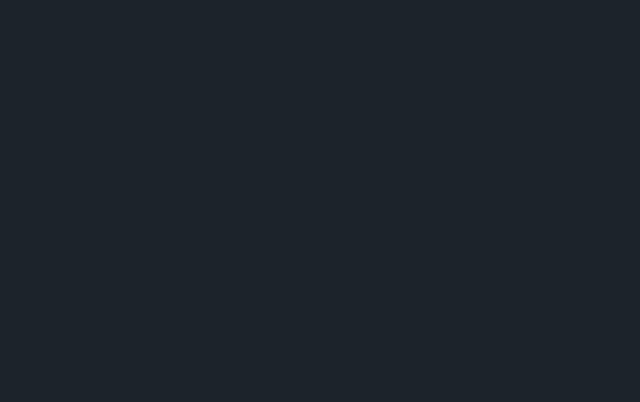
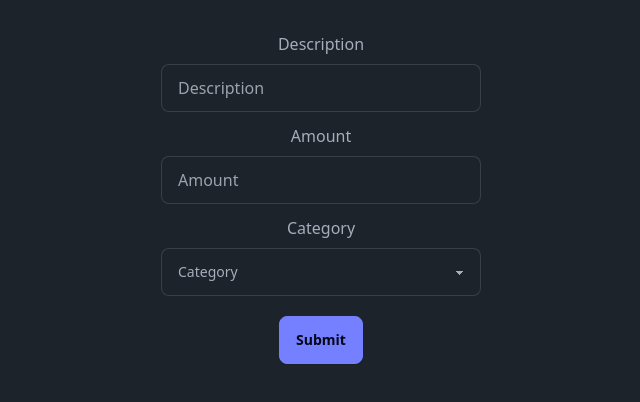
Before and after one commit to matthewyoungjr/ExpenseTracker, a React (Vite) app: page / in a window 1280 px wide. Shown: the top 402 px of the page, without its empty margins (319-959 px from the left). Built offline with nearby package versions, Linux system fonts and the light colour scheme.

Commit message:
feat: Added Form Component

```diff
--- a/src/App.tsx
+++ b/src/App.tsx
@@ -1,7 +1,12 @@
 import "./App.css";
+import Form from "./components/Form";
 
 function App() {
-  return <></>;
+  return (
+    <>
+      <Form />
+    </>
+  );
 }
 
 export default App;
--- /dev/null
+++ b/src/components/Form.tsx
@@ -0,0 +1,51 @@
+const Form = () => {
+  return (
+    <div>
+      <form>
+        <div className="mb-3">
+          <label className="block mb-2" htmlFor="description">
+            Description
+          </label>
+          <input
+            id="description"
+            type="text"
+            placeholder="Description"
+            className="input input-bordered w-full max-w-xs"
+          />
+        </div>
+
+        <div className="mb-3">
+          <label className="block mb-2" htmlFor="amount">
+            Amount
+          </label>
+          <input
+            id="amount"
+            type="number"
+            placeholder="Amount"
+            className="input input-bordered w-full max-w-xs"
+          />
+        </div>
+
+        <div>
+          <label className="block mb-2" htmlFor="category">
+            Category
+          </label>
+          <select className="select select-bordered w-full max-w-xs">
+            <option disabled selected>
+              Category
+            </option>
+            <option>Groceries</option>
+            <option>Utilities</option>
+            <option>Entertainment</option>
+          </select>
+        </div>
+
+        <button className="btn btn-primary mt-5" type="submit">
+          Submit
+        </button>
+      </form>
+    </div>
+  );
+};
+
+export default Form;
```
